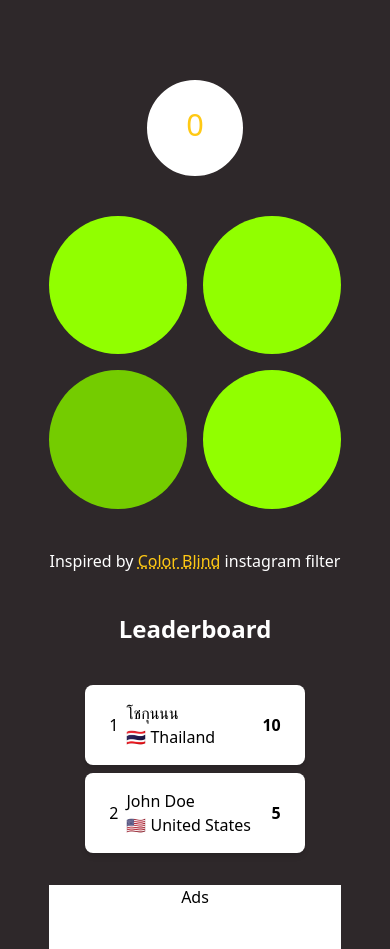
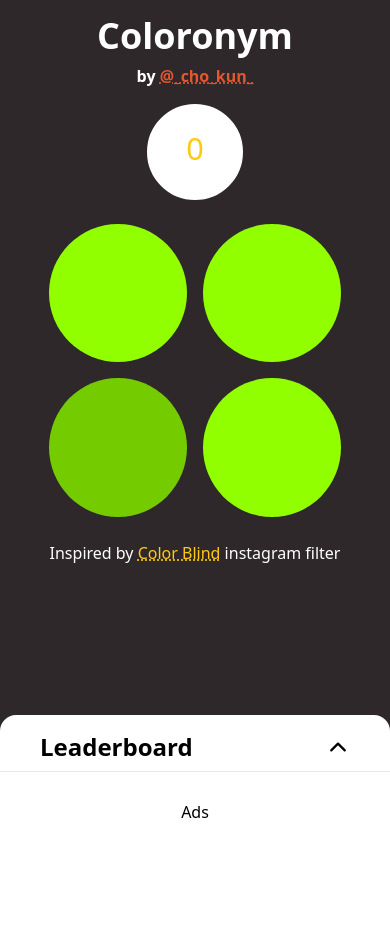
Before and after one commit to SornchaiTheDev/colornonym, a Next.js app: page / in a window 390 px wide. After the commit the page ends 844 px from the top, so only its background shows below. Built offline with nearby package versions, Linux system fonts and the light colour scheme.

Commit message:
Modified : Leaderboard & ADs

```diff
--- a/components/Ads.js
+++ b/components/Ads.js
@@ -1,7 +1,11 @@
 import React from "react";
 
 function Ads() {
-  return <div className="mt-6 w-full h-16 bg-white text-center">Ads</div>;
+  return (
+    <div className="w-full h-16 bg-white text-center flex justify-center items-center">
+      Ads
+    </div>
+  );
 }
 
 export default Ads;
--- a/components/ColorParts.js
+++ b/components/ColorParts.js
@@ -7,7 +7,7 @@ function ColorParts() {
 
   return (
     <div
-      className={`w-full md:w-1/2 grid items-center justify-center gap-4 mt-10 `}
+      className={`w-full md:w-1/2 grid items-center justify-center gap-4 mt-6 `}
       style={{
         gridTemplateColumns: `repeat(${column}, minmax(0, 1fr))`,
         gridAutoFlow: true,
--- a/components/Inspired.js
+++ b/components/Inspired.js
@@ -2,7 +2,8 @@ import React from "react";
 
 function Inspired() {
   return (
-    <h3 className="text-white text-md mt-10 text-center">
+    <>
+      <h3 className="text-white text-md mt-6 text-center">
         Inspired by{" "}
         <a
           className="text-bold text-[#FFC914] underline decoration-dotted"
@@ -14,6 +15,7 @@ function Inspired() {
         </a>{" "}
         instagram filter
       </h3>
+    </>
   );
 }
 
--- a/components/LeaderBoard.js
+++ b/components/LeaderBoard.js
@@ -1,9 +1,10 @@
-import React from "react";
+import React, { useState } from "react";
 import getUnicodeFlagIcon from "country-flag-icons/unicode";
+import Ads from "./Ads";
 
 function Player({ name, score, place, country, fullCountry }) {
   return (
-    <div className="w-full flex justify-between items-center bg-white rounded-lg shadow-md px-6 py-4 mb-2">
+    <div className="w-3/4 flex justify-between items-center bg-white rounded-lg shadow-md px-6 py-4 mb-2">
       <div className="flex items-center space-x-2">
         <h1>{place}</h1>
         <div className="flex flex-col">
@@ -18,12 +19,64 @@ function Player({ name, score, place, country, fullCountry }) {
     </div>
   );
 }
+function Me({ name, score, place, country, fullCountry }) {
+  const Username = () => {
+    const [username, setUsername] = useState(name);
+    const [isClick, setIsClick] = useState(false);
+    if (isClick)
+      return (
+        <input
+          className="font-medium outline-none"
+          value={username}
+          autoFocus
+          onChange={(e) => setUsername(e.target.value)}
+        />
+      );
+    return (
+      <h1 className="font-medium" onClick={() => setIsClick(true)}>
+        {name} (Tap to change)
+      </h1>
+    );
+  };
+  return (
+    <div className="flex justify-between items-center bg-white shadow-md px-6 py-4 border-t-2 mt-4">
+      <div className="flex items-center space-x-4">
+        <h1>{place}</h1>
+        <div className="flex flex-col">
+          <Username />
+          <div className="flex space-x-1">
+            <h1 className="">{getUnicodeFlagIcon(country)}</h1>
+            <h3 className="font-normal">{fullCountry}</h3>
+          </div>
+        </div>
+      </div>
+      <h1 className="font-bold">{score}</h1>
+    </div>
+  );
+}
 
 function LeaderBoard() {
+  const [isShow, setIsShow] = useState(false);
   return (
-    <div className="w-3/4 md:w-9/12 mt-10">
-      <h1 className="text-center font-bold text-2xl text-white">Leaderboard</h1>
-      <div className="flex flex-col items-center mt-10">
+    <div className="fixed bottom-0 w-full md:w-1/2 bg-white rounded-t-2xl pt-4">
+      <button
+        className="w-full px-10 flex justify-between items-center space-x-2"
+        onClick={() => setIsShow(!isShow)}
+      >
+        <h1 className="text-center font-bold text-2xl text-grey-500">
+          Leaderboard
+        </h1>
+        <ion-icon
+          name={isShow ? "chevron-down-outline" : "chevron-up-outline"}
+          style={{ fontSize: "1.5rem" }}
+        />
+      </button>
+      <hr className="my-2" />
+      <div
+        className={`${
+          isShow ? "flex" : "hidden "
+        } flex-col items-center h-64 overflow-y-scroll`}
+      >
         <Player
           name="โชกุนนน"
           place={1}
@@ -39,7 +92,29 @@ function LeaderBoard() {
           country="US"
           fullCountry="United States"
         />
+        <Player
+          name="John Doe"
+          place={2}
+          score={5}
+          country="US"
+          fullCountry="United States"
+        />
+        <Player
+          name="John Doe"
+          place={2}
+          score={5}
+          country="US"
+          fullCountry="United States"
+        />
+        <Me
+          name="User0123"
+          place={1}
+          score={10}
+          country="TH"
+          fullCountry="Thailand"
+        />
       </div>
+      <Ads />
     </div>
   );
 }
--- a/pages/index.js
+++ b/pages/index.js
@@ -2,7 +2,6 @@ import ContextProvider from "../hooks/context";
 import ColorParts from "../components/ColorParts";
 import Timer from "../components/Timer";
 import Inspired from "../components/Inspired";
-import Ads from "../components/Ads";
 import Head from "next/head";
 import LeaderBoard from "../components/LeaderBoard";
 
@@ -12,13 +11,24 @@ function index() {
       <Head>
         <title>ItsTheSameOne</title>
       </Head>
-      <div className="flex flex-col justify-start pt-20 items-center bg-primary min-h-screen ">
+      <div className="flex flex-col justify-start items-center bg-primary min-h-screen ">
         <div className="w-3/4 md:w-1/2 flex flex-col items-center">
+          <h1 className="text-4xl font-bold text-white mt-4">Coloronym</h1>
+          <h4 className="text-white mt-2 mb-4 font-bold">
+            by{" "}
+            <a
+              className="text-bold text-[#E4572E] underline decoration-dotted"
+              href="https://www.instagram.com/_cho_kun_"
+              rel="noopener noreferrer"
+              target="_blank"
+            >
+              @_cho_kun_
+            </a>
+          </h4>
           <Timer />
           <ColorParts />
           <Inspired />
           <LeaderBoard />
-          <Ads />
         </div>
       </div>
     </ContextProvider>
```
Also changed, not shown: components/ColorBtn.js (+1 -3 lines). Lines whose indentation alone changed are shown as unchanged.
